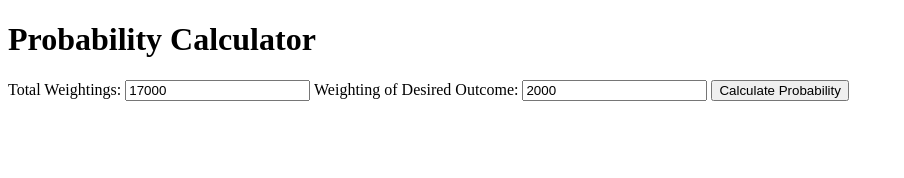
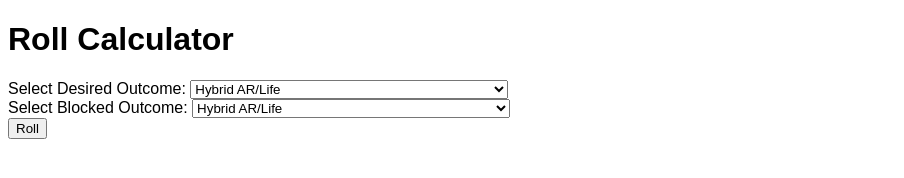
Before and after one commit to lyfeis/lyfeis.github.io, a plain HTML site: page vcc.html in a window 1280 px wide. Shown: the whole page, without its empty margins (0-904 px from the left). Drawn offline with Linux system fonts and the light colour scheme.

Commit message:
Update vcc.html

```diff
--- a/vcc.html
+++ b/vcc.html
@@ -3,47 +3,91 @@
 <head>
     <meta charset="UTF-8">
     <meta name="viewport" content="width=device-width, initial-scale=1.0">
-    <title>Probability Calculator</title>
+    <title>Roll Calculator</title>
+    <style>
+        /* Add your CSS styling here */
+        body {
+            font-family: Arial, sans-serif;
+        }
+    </style>
 </head>
 <body>
+    <h1>Roll Calculator</h1>
 
-    <h1>Probability Calculator</h1>
+    <label for="desiredOutcome">Select Desired Outcome:</label>
+    <select id="desiredOutcome">
+        <option value="HybridARLife">Hybrid AR/Life</option>
+        <option value="PhysDamageToFire">Physical Damage Converted to Fire Damage</option>
+        <option value="PhysDamageToCold">Physical Damage Converted to Cold Damage</option>
+        <option value="PhysDamageToLightning">Physical Damage Converted to Lightning Damage</option>
+        <option value="LevelSocketedAoE">+2 to Level of Socketed AoE Gems</option>
+        <option value="LevelSocketedProjectile">+2 to Level of Socketed Projectile Gems</option>
+        <option value="LevelSocketedMelee">+2 to Level of Socketed Melee Gems</option>
+        <option value="LifeMana">Life/Mana</option>
+        <option value="LifeRegenMana">LifeRegen/Mana</option>
+        <option value="PhysDRFocused">Phys DR while Focused</option>
+    </select>
 
-    <form id="calculatorForm">
-        <label for="TotalWeightings">Total Weightings:</label>
-        <input type="number" id="TotalWeightings" value="17000" required readonly>
+    <br>
 
-        <label for="weightingOfDesiredOutcome">Weighting of Desired Outcome:</label>
-        <input type="number" id="weightingOfDesiredOutcome" value="2000" required readonly>
+    <label for="blockOutcome">Select Blocked Outcome:</label>
+    <select id="blockOutcome">
+        <option value="HybridARLife">Hybrid AR/Life</option>
+        <option value="PhysDamageToFire">Physical Damage Converted to Fire Damage</option>
+        <option value="PhysDamageToCold">Physical Damage Converted to Cold Damage</option>
+        <option value="PhysDamageToLightning">Physical Damage Converted to Lightning Damage</option>
+        <option value="LevelSocketedAoE">+2 to Level of Socketed AoE Gems</option>
+        <option value="LevelSocketedProjectile">+2 to Level of Socketed Projectile Gems</option>
+        <option value="LevelSocketedMelee">+2 to Level of Socketed Melee Gems</option>
+        <option value="LifeMana">Life/Mana</option>
+        <option value="LifeRegenMana">LifeRegen/Mana</option>
+        <option value="PhysDRFocused">Phys DR while Focused</option>
+        <option value="NoBlockedMod">No blocked mod</option>
+    </select>
 
-        <button type="button" onclick="calculateProbability()">Calculate Probability</button>
-    </form>
+    <br>
 
-    <p id="result"></p>
+    <button onclick="roll()">Roll</button>
+
+    <p id="rollResult"></p>
 
     <script>
-        function calculateProbability() {
-            // Get user inputs
-            var TotalWeightings = parseFloat(document.getElementById("TotalWeightings").value);
-            var weightingOfDesiredOutcome = parseFloat(document.getElementById("weightingOfDesiredOutcome").value);
+        function roll() {
+            // Get selected values
+            var desiredOutcome = document.getElementById('desiredOutcome').value;
+            var blockOutcome = document.getElementById('blockOutcome').value;
 
-            // Initialize probability and remaining weightings
-            var probability = 0;
-            var remainingWeightings = TotalWeightings;
+            // Array of possible outcomes
+            var outcomes = [
+                { name: "Hybrid AR/Life", weight: 1000 },
+                { name: "Physical Damage Converted to Fire Damage", weight: 2000 },
+                { name: "Physical Damage Converted to Cold Damage", weight: 2000 },
+                { name: "Physical Damage Converted to Lightning Damage", weight: 2000 },
+                { name: "+2 to Level of Socketed AoE Gems", weight: 1500 },
+                { name: "+2 to Level of Socketed Projectile Gems", weight: 1500 },
+                { name: "+2 to Level of Socketed Melee Gems", weight: 1000 },
+                { name: "Life/Mana", weight: 1000 },
+                { name: "LifeRegen/Mana", weight: 1000 },
+                { name: "Phys DR while Focused", weight: 1500 },
+                { name: "No blocked mod", weight: 0 }
+            ];
 
-            // Calculate probability for each chance
+            // Remove blocked outcome from possibilities
+            outcomes = outcomes.filter(item => item.name !== blockOutcome);
+
+            // Shuffle the array
+            outcomes.sort(() => Math.random() - 0.5);
+
+            // Select three outcomes (no duplicates)
+            var rollResults = [];
             for (var i = 0; i < 3; i++) {
-                probability += (weightingOfDesiredOutcome / remainingWeightings);
-                remainingWeightings -= weightingOfDesiredOutcome; // Reduce total weightings
+                rollResults.push(outcomes.pop());
             }
 
-            // Convert probability to percentage
-            probability *= 100;
-
             // Display the result
-            document.getElementById("result").innerHTML = "Probability: " + probability.toFixed(2) + "%";
+            document.getElementById('rollResult').innerHTML = 'Roll Results: ' +
+                rollResults.map(result => result.name + ' (Weight: ' + result.weight + ')').join(', ');
         }
     </script>
-
 </body>
 </html>
```
